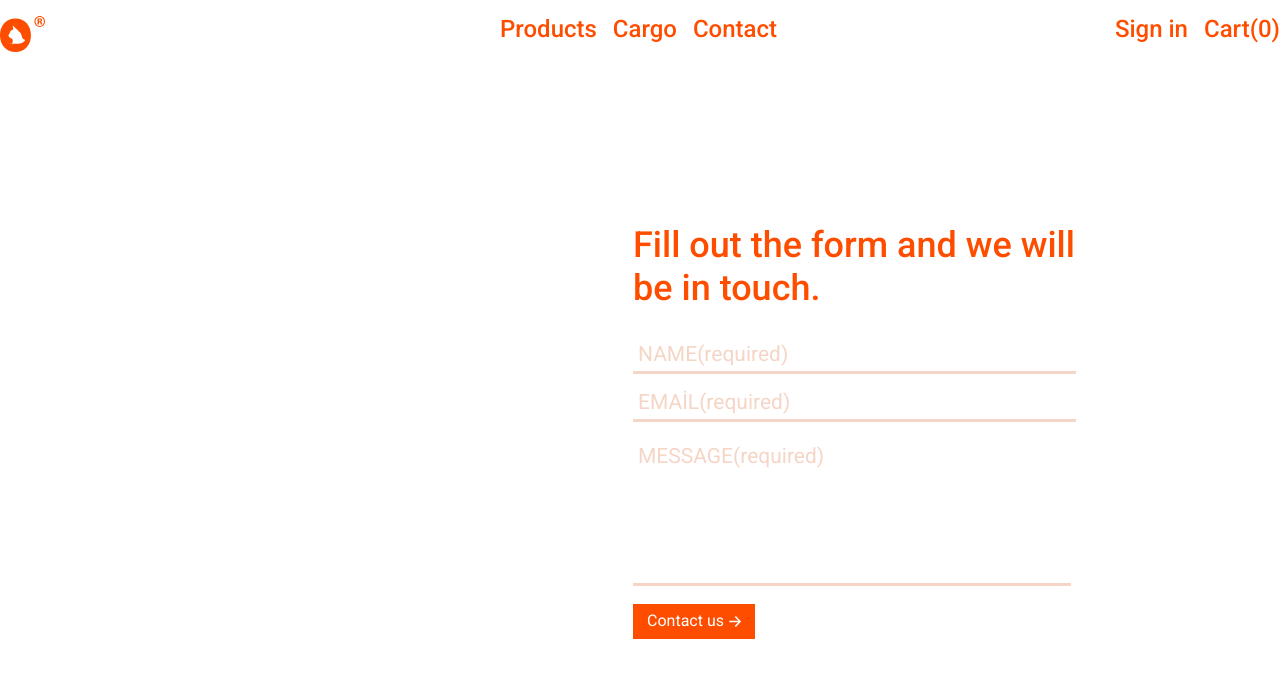
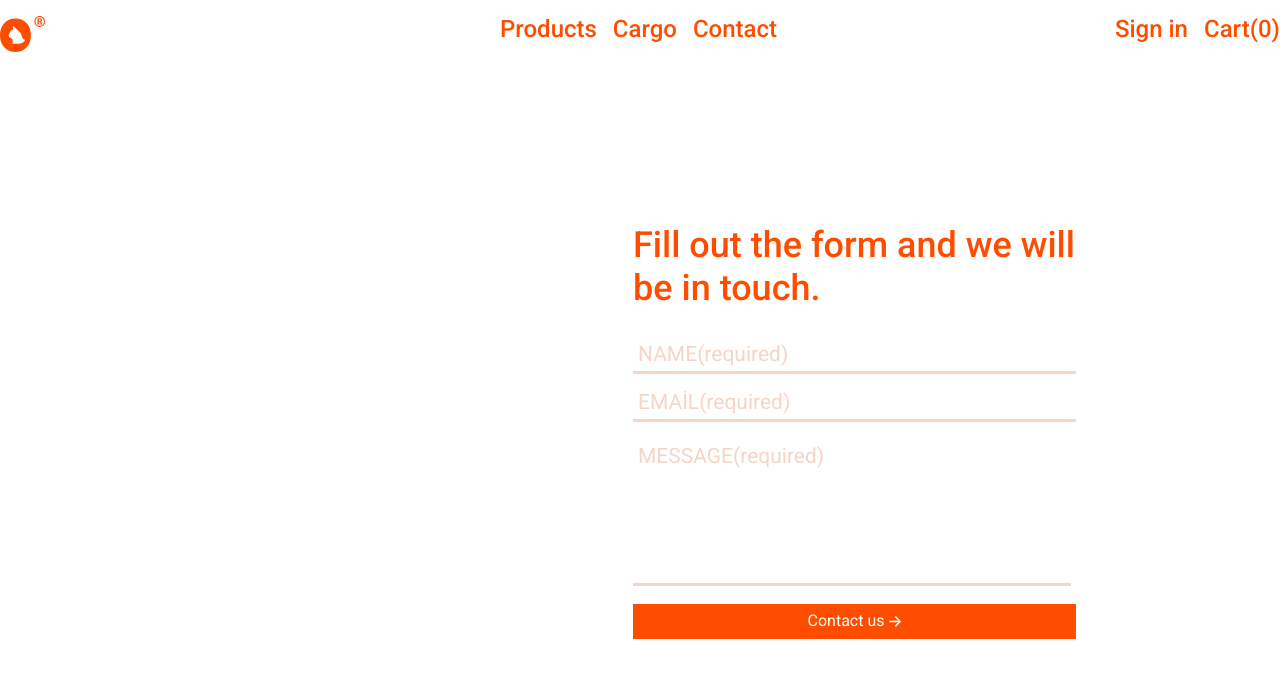
Before and after one commit to softwareVirus/loky-store, a Vue app in the folder frontend/: page /contact in a window 1280 px wide. Shown: the top 678 px of the page. Built offline with nearby package versions, Linux system fonts and the light colour scheme.

Commit message:
Add hover and disabled styles to FilledButton

```diff
--- a/frontend/src/components/filled-button.vue
+++ b/frontend/src/components/filled-button.vue
@@ -26,7 +26,6 @@ export default {
 </script>
 <style lang="css">
 .filled-button {
-    width: 122px;
     height: 35px;
     padding: 8px 12px 8px 12px;
     border: none;
@@ -36,5 +35,17 @@ export default {
     display: flex;
     align-items: center;
     justify-content: center;
+    transition: all 0.1s ease-in;
+    cursor: pointer;
+}
+
+.filled-button:hover {
+    background-color: #B13600;
+    border-color: #B13600;
+}
+
+.filled-button:disabled {
+    opacity: 0.5;
+    user-select: none;
 }
 </style>
```
